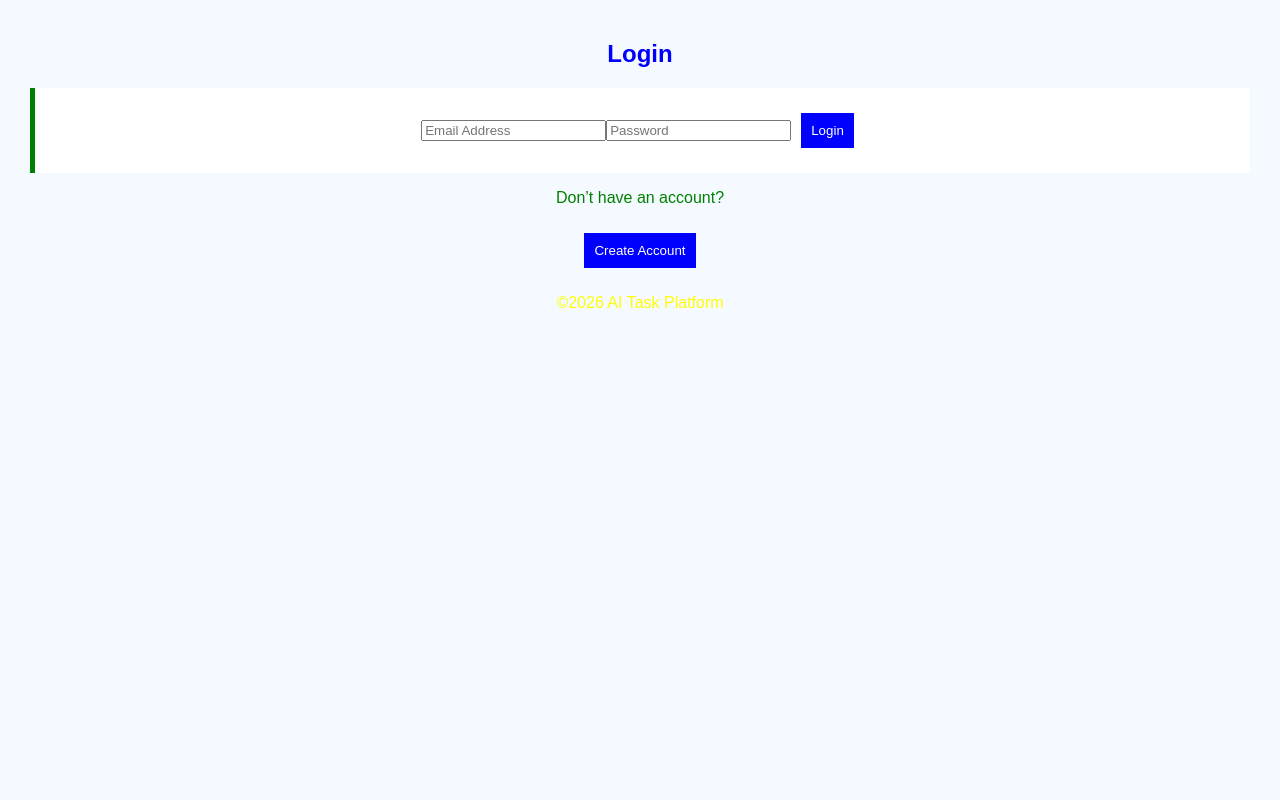
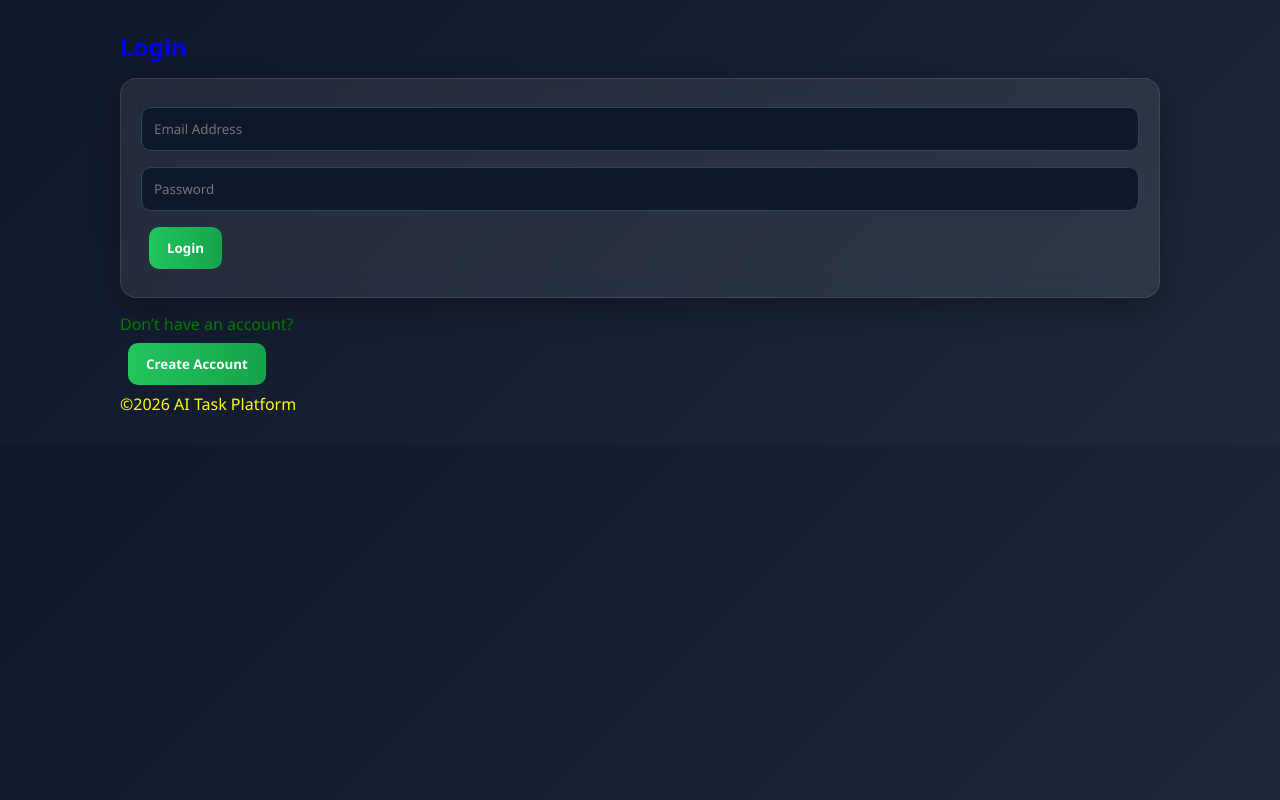
Before and after one commit to sydnerick09/kisumu, a Next.js app: page /login in a window 1280 px wide. Built offline with nearby package versions, Linux system fonts and the light colour scheme.

Commit message:
upgrade UI design

```diff
--- a/pages/api/pay.js
+++ b/pages/api/pay.js
@@ -3,21 +3,30 @@ import axios from "axios";
 export default async function handler(req, res) {
   const { amount } = req.body;
 
+  try {
     const response = await axios.post(
       "https://api.paystack.co/transaction/initialize",
       {
-      email: "customer@email.com",
+        email: "testuser@email.com",
         amount: amount * 100,
-      currency: "KES"
+        currency: "KES",
+        callback_url: process.env.NEXT_PUBLIC_BASE_URL
       },
       {
         headers: {
-        Authorization: `Bearer ${process.env.PAYSTACK_SECRET}`
+          Authorization: `Bearer ${process.env.PAYSTACK_SECRET}`,
+          "Content-Type": "application/json"
         }
       }
     );
 
-  res.status(200).json({
-    url: response.data.data.authorization_url
+    const url = response.data.data.authorization_url;
+
+    return res.status(200).json({ url });
+
+  } catch (error) {
+    return res.status(500).json({
+      error: error.response?.data || error.message
     });
   }
+}
--- a/styles/globals.css
+++ b/styles/globals.css
@@ -1,52 +1,96 @@
-body {
-  font-family: Arial;
-  background: #f4faff;
+* {
   margin: 0;
+  padding: 0;
+  box-sizing: border-box;
+  font-family: "Segoe UI", Arial, sans-serif;
 }
 
-.container {
-  padding: 20px;
-  text-align: center;
+body {
+  background: linear-gradient(135deg, #0f172a, #1e293b);
+  color: #e2e8f0;
 }
 
-button {
-  background: blue;
-  color: white;
-  padding: 10px;
-  border: none;
-  margin: 10px;
-  cursor: pointer;
+/* MAIN CONTAINER */
+.container {
+  max-width: 1100px;
+  margin: auto;
+  padding: 30px;
 }
 
-.card {
-  background: white;
-  padding: 15px;
-  margin: 10px;
-  border-left: 5px solid green;
+/* HEADINGS */
+h1, h2, h3 {
+  margin-bottom: 15px;
+  color: #ffffff;
 }
 
-.highlight {
-  color: yellow;
+/* CARD DESIGN */
+.card {
+  background: rgba(255, 255, 255, 0.08);
+  backdrop-filter: blur(12px);
+  border-radius: 16px;
+  padding: 20px;
+  margin: 15px 0;
+  box-shadow: 0 10px 30px rgba(0,0,0,0.3);
+  border: 1px solid rgba(255,255,255,0.1);
+  transition: transform 0.2s ease, box-shadow 0.2s ease;
 }
-/* WITHDRAW LIST */
+
+.card:hover {
+  transform: translateY(-5px);
+  box-shadow: 0 15px 40px rgba(0,0,0,0.5);
+}
+
+/* BUTTONS */
+button {
+  background: linear-gradient(90deg, #22c55e, #16a34a);
+  color: white;
+  padding: 12px 18px;
+  border: none;
+  border-radius: 10px;
+  cursor: pointer;
+  margin: 8px;
+  font-weight: bold;
+  transition: 0.3s;
+}
+
+button:hover {
+  background: linear-gradient(90deg, #3b82f6, #2563eb);
+  transform: scale(1.05);
+}
+
+/* INPUTS */
+input, select {
+  width: 100%;
+  padding: 12px;
+  margin: 8px 0;
+  border-radius: 10px;
+  border: none;
+  outline: none;
+  background: #0f172a;
+  color: white;
+  border: 1px solid #334155;
+}
+
+input:focus {
+  border-color: #22c55e;
+}
+
+/* LIVE WITHDRAWALS */
 .withdraw-item {
   display: flex;
   justify-content: space-between;
-  padding: 8px;
-  margin: 5px 0;
-  background: #e6ffe6;
-  border-left: 4px solid green;
+  padding: 10px;
+  margin: 8px 0;
+  background: rgba(34, 197, 94, 0.1);
+  border-left: 4px solid #22c55e;
+  border-radius: 10px;
   animation: slideIn 0.5s ease;
 }
 
-.withdraw-item small {
-  color: gray;
-}
-
-/* SLIDE ANIMATION */
+/* ANIMATION */
 @keyframes slideIn {
   from {
-    transform: translateX(50px);
+    transform: translateX(40px);
     opacity: 0;
   }
   to {
@@ -55,23 +99,48 @@ button {
   }
 }
 
-/* MPESA POPUP */
+/* MPESA POPUP STYLE */
 .mpesa-popup {
   position: fixed;
   bottom: 20px;
   right: 20px;
-  background: green;
+  background: linear-gradient(135deg, #16a34a, #22c55e);
   color: white;
-  padding: 15px;
-  border-radius: 10px;
-  width: 250px;
-  animation: fadeInOut 3s ease;
+  padding: 15px 20px;
+  border-radius: 12px;
+  box-shadow: 0 10px 30px rgba(0,0,0,0.4);
+  animation: popup 3s ease;
+  z-index: 999;
 }
 
 /* POPUP ANIMATION */
-@keyframes fadeInOut {
-  0% { opacity: 0; transform: translateY(20px); }
-  20% { opacity: 1; transform: translateY(0); }
+@keyframes popup {
+  0% { transform: translateY(20px); opacity: 0; }
+  20% { transform: translateY(0); opacity: 1; }
   80% { opacity: 1; }
-  100% { opacity: 0; transform: translateY(20px); }
+  100% { transform: translateY(20px); opacity: 0; }
 }
+
+/* TASK GRID LOOK */
+.task-grid {
+  display: grid;
+  grid-template-columns: repeat(auto-fit, minmax(250px, 1fr));
+  gap: 15px;
+}
+
+/* BALANCE CARD */
+.balance {
+  font-size: 22px;
+  font-weight: bold;
+  color: #38bdf8;
+}
+
+/* LINKS */
+a {
+  color: #60a5fa;
+  text-decoration: none;
+}
+
+a:hover {
+  text-decoration: underline;
+}
```
Also changed, not shown: pages/upgrade.js (+13 -17 lines). Lines whose indentation alone changed are shown as unchanged.
